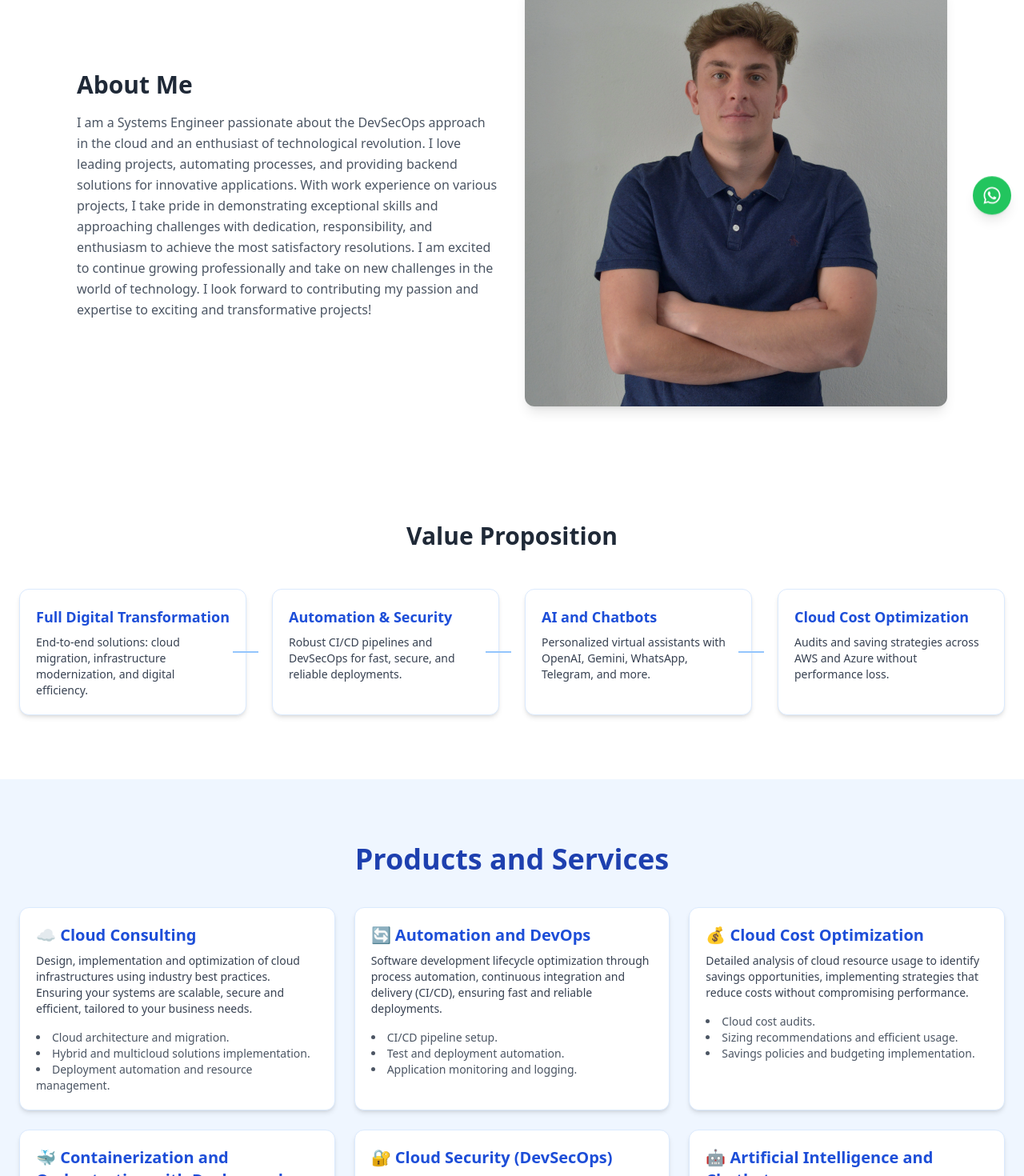
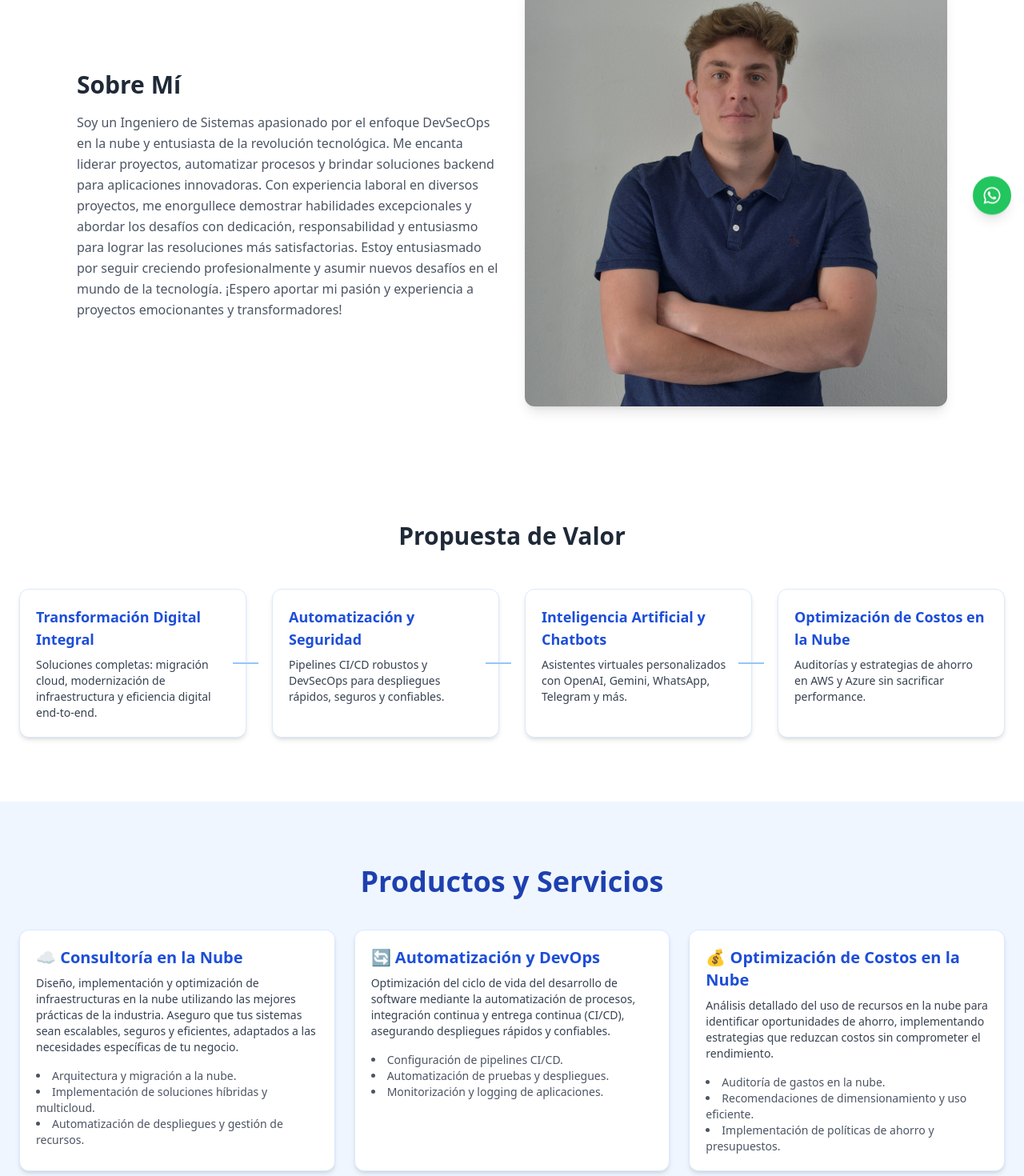
Before and after one commit to daniel1rosso/cv-virtual-react, a React (Vite) app: page / in a window 1280 px wide. Shown: the part 504-1974 px from the top of the page at 80% size. Built offline with nearby package versions, Linux system fonts and the light colour scheme; no server answers.

Commit message:
Update page and seo

```diff
--- a/index.html
+++ b/index.html
@@ -1,50 +1,89 @@
 <!doctype html>
-<html lang="en">
+<html lang="es">
   <head>
     <meta charset="UTF-8" />
     <link rel="icon" type="image/svg+xml" href="/public/favicon.ico" />
+    <meta name="viewport" content="width=device-width, initial-scale=1.0" />
+
+    <!-- Verificación de Google -->
     <meta name="google-site-verification" content="TF7q_XYqnCb5qdlF3wJh63iOQaZWw6O_tdAxHNUKF60" />
-    <meta name="viewport" content="width=device-width, initial-scale=1.0" />
-    <meta name="description" content="Daniel A. Rosso provides secure, scalable, and automated cloud solutions with AWS. Empower your business with AI, automation, and cutting-edge technology." />
-    <meta name="keywords" content="" />
-    <title>Daniel A. Rosso - AWS - Cloud - Security - Automation - DevSecOps - FinOps</title>
+
+    <!-- hreflang para SEO internacional -->
+    <link rel="alternate" hreflang="es" href="https://danielalbertorosso.com.ar/" />
+    <link rel="alternate" hreflang="en" href="https://danielalbertorosso.com.ar/en/" />
+    <link rel="alternate" hreflang="x-default" href="https://danielalbertorosso.com.ar/" />
+
+    <!-- Meta descripción optimizada -->
+    <meta name="description" content="Daniel A. Rosso | Ingeniero de sistemas especializado en automatización, computación en la nube y soluciones escalables. Ofrezco servicios en AWS, DevOps, DevSecOps, FinOps y más." />
+
+    <!-- Meta robots -->
+    <meta name="robots" content="index, follow" />
+
+    <!-- Meta Open Graph para redes sociales -->
+    <meta property="og:title" content="Daniel A. Rosso - Ingeniería de Sistemas y Soluciones en la Nube" />
+    <meta property="og:description" content="Servicios profesionales en AWS, automatización, DevOps, DevSecOps y más. Potencia tu negocio con soluciones tecnológicas escalables." />
+    <meta property="og:image" content="https://danielalbertorosso.com.ar/daniel-rosso.webp" />
+    <meta property="og:url" content="https://danielalbertorosso.com.ar" />
+    <meta property="og:type" content="website" />
+
+    <!-- Meta Twitter Card -->
+    <meta name="twitter:card" content="summary_large_image" />
+    <meta name="twitter:title" content="Daniel A. Rosso - Ingeniería de Sistemas y Soluciones en la Nube" />
+    <meta name="twitter:description" content="Servicios profesionales en AWS, automatización, DevOps, DevSecOps y más. Potencia tu negocio con soluciones tecnológicas escalables." />
+    <meta name="twitter:image" content="https://danielalbertorosso.com.ar/daniel-rosso.webp" />
+
+    <!-- Título de la página -->
+    <title>Daniel A. Rosso - Ingeniería de Sistemas y Soluciones en la Nube</title>
+
+    <!-- Tailwind CSS -->
     <script src="https://cdn.tailwindcss.com" rel="stylesheet" media="print" onload="this.media='all'"></script>
+
+    <!-- Script principal -->
     <script type="module" src="/src/main.tsx"></script>
+
+    <!-- Datos estructurados JSON-LD para ES -->
     <script type="application/ld+json">
     {
       "@context": "https://schema.org",
-        "@type": "ITService",
-        "name": "Daniel A. Rosso AWS Solutions",
-        "url": "https://danielalbertorosso.com.ar",
-        "logo": "https://danielalbertorosso.com.ar/daniel-rosso.webp",
-        "description": "IT consulting specialized in AWS, cloud computing, research, and development.",
-        "provider": {
+      "@type": "Person",
+      "name": "Daniel A. Rosso",
+      "url": "https://danielalbertorosso.com.ar/",
+      "image": "https://danielalbertorosso.com.ar/daniel-rosso.webp",
+      "jobTitle": "Ingeniero de Sistemas",
+      "worksFor": {
         "@type": "Organization",
-          "name": "Daniel Alberto Rosso",
-          "url": "https://danielalbertorosso.com.ar",
+        "name": "Daniel A. Rosso - Ingeniería de Sistemas y Soluciones en la Nube",
+        "url": "https://danielalbertorosso.com.ar"
+      },
       "sameAs": [
         "https://www.linkedin.com/in/daniel-alberto-rosso-444305170"
-          ]
-        },
-        "serviceType": [
+      ],
+      "description": "Ingeniero de sistemas especializado en automatización, computación en la nube y soluciones escalables. Ofrezco servicios en AWS, DevOps, DevSecOps, FinOps y más.",
+      "knowsAbout": [
         "Cloud Computing",
-          "Cloud Architecture",
-          "AWS Consulting",
+        "AWS",
         "DevOps",
         "DevSecOps",
-          "Data Engineering",
-          "Micro Services",
-          "I+D",
-          "PoC",
-          "Software Architecture",
         "FinOps",
-          "BackEnd",
-          "Consulting"
+        "Automatización",
+        "Microservicios",
+        "Docker",
+        "Kubernetes",
+        "Infraestructura como Código",
+        "Backend",
+        "Bases de Datos",
+        "CI/CD",
+        "Monitorización",
+        "Seguridad en la Nube"
       ],
-        "areaServed": {
-          "@type": "Country",
-          "name": "United States"
-        }
+      "address": {
+        "@type": "PostalAddress",
+        "addressLocality": "Villa María",
+        "addressRegion": "Córdoba",
+        "addressCountry": "AR"
+      },
+      "email": "mailto:contacto@danielalbertorosso.com.ar",
+      "inLanguage": "es"
     }
     </script>
   </head>
--- a/src/context/LanguageContext.tsx
+++ b/src/context/LanguageContext.tsx
@@ -1,7 +1,8 @@
 // src/context/LanguageContext.tsx
 import React, { createContext, useContext, useState, ReactNode } from 'react';
+import { useLocation } from 'react-router-dom';
 
-  interface Translations {
+interface Translations {
   en: {
     whatsapp_message: string;
     title_description: string;
@@ -205,7 +206,6 @@ interface LanguageContextProps {
   t: (key: keyof Translations['en']) => string;
 }
 
-// Se inicializa en undefined para forzar el uso del Provider.
 const LanguageContext = createContext<LanguageContextProps | undefined>(undefined);
 
 interface LanguageProviderProps {
@@ -213,7 +213,9 @@ interface LanguageProviderProps {
 }
 
 export const LanguageProvider: React.FC<LanguageProviderProps> = ({ children }) => {
-  const [lang, setLang] = useState<keyof Translations>("en");
+  const location = useLocation();
+  const initialLang: keyof Translations = location.pathname.startsWith('/en') ? 'en' : 'es';
+  const [lang, setLang] = useState<keyof Translations>(initialLang);
 
   const t = (key: keyof Translations['en']): string => {
     return translations[lang][key] || key;
--- a/src/main.tsx
+++ b/src/main.tsx
@@ -1,14 +1,24 @@
 import { StrictMode } from "react";
 import { createRoot } from "react-dom/client";
+import { BrowserRouter, Routes, Route, Navigate } from "react-router-dom";
 
 import App from "./App";
+import { LanguageProvider } from "./context/LanguageContext";
 
 const container = document.getElementById("root");
 if (container) {
   const root = createRoot(container);
   root.render(
     <StrictMode>
-      <App />
+      <BrowserRouter>
+        <LanguageProvider>
+          <Routes>
+            <Route path="/" element={<App />} />
+            <Route path="/en" element={<App />} />
+            <Route path="*" element={<Navigate to="/" replace />} />
+          </Routes>
+        </LanguageProvider>
+      </BrowserRouter>
     </StrictMode>
   );
 } else {
--- a/src/pages/HeroPage.tsx
+++ b/src/pages/HeroPage.tsx
@@ -4,21 +4,28 @@ import { motion } from 'framer-motion';
 import { Linkedin, Github, Send, MessageCircle, Instagram, Facebook } from 'lucide-react';
 import ReactCountryFlag from 'react-country-flag';
 import { useTranslation } from '../context/LanguageContext';
+import { useNavigate, useLocation } from 'react-router-dom';
 
 const HeroPage = () => {
-  const { t } = useTranslation();
-  const { lang, setLang } = useTranslation();
+  const { lang, setLang, t } = useTranslation();
+  const navigate = useNavigate();
+  const location = useLocation();
+
   const [langDropdownOpen, setLangDropdownOpen] = useState(false);
 
-  const handleLanguageChange = (newLang: "en" | "es") => {
+  const changeLanguage = (newLang: 'en' | 'es') => {
     setLang(newLang);
+
+    const pathWithoutLang = location.pathname.replace(/^\/(en)(\/|$)/, '/');
+    const newPath = newLang === 'en' ? `/en${pathWithoutLang}` : pathWithoutLang;
+
+    navigate(newPath);
     setLangDropdownOpen(false);
   };
 
-  // Opciones de idiomas disponibles
   const languageItems = [
-    { code: "en", label: "English", countryCode: "US" },
-    { code: "es", label: "Español", countryCode: "AR" },
+    { code: 'es', label: 'Español', countryCode: 'ES' },
+    { code: 'en', label: 'English', countryCode: 'US' }
   ];
 
   return (
@@ -34,10 +41,10 @@ const HeroPage = () => {
             className="flex items-center space-x-2 hover:text-gray-700 focus:outline-none"
           >
             <ReactCountryFlag
-              countryCode={lang === "en" ? "US" : "AR"}
+              countryCode={lang === 'en' ? 'US' : 'ES'}
               svg
-              style={{ width: "1.5em", height: "1.5em" }}
-              title={lang === "en" ? "English" : "Español"}
+              style={{ width: '1.5em', height: '1.5em' }}
+              title={lang === 'en' ? 'English' : 'Español'}
             />
           </button>
           {langDropdownOpen && (
@@ -45,13 +52,13 @@ const HeroPage = () => {
               {languageItems.map((item) => (
                 <li key={item.code} className="text-center">
                   <button
-                    onClick={() => handleLanguageChange(item.code as "en" | "es")}
+                    onClick={() => changeLanguage(item.code as 'en' | 'es')}
                     className="w-full flex items-center justify-center space-x-2 px-4 py-2 hover:bg-gray-100"
                   >
                     <ReactCountryFlag
                       countryCode={item.countryCode}
                       svg
-                      style={{ width: "1.5em", height: "1.5em" }}
+                      style={{ width: '1.5em', height: '1.5em' }}
                       title={item.label}
                     />
                     <span>{item.label}</span>
@@ -78,7 +85,7 @@ const HeroPage = () => {
           animate={{ opacity: 1, y: 0 }}
           transition={{ duration: 0.8, delay: 0.2, ease: 'easeInOut' }}
         >
-          {t("title_description")}
+          {t('title_description')}
         </motion.p>
         <motion.a
           href="./cv-danielalbertorosso.pdf"
@@ -89,7 +96,7 @@ const HeroPage = () => {
           animate={{ opacity: 1, scale: 1 }}
           transition={{ duration: 0.6, delay: 0.4, ease: 'easeInOut' }}
         >
-          {t("title_download_cv")}
+          {t('title_download_cv')}
         </motion.a>
 
         <motion.div
```
Lines whose indentation alone changed are shown as unchanged.
